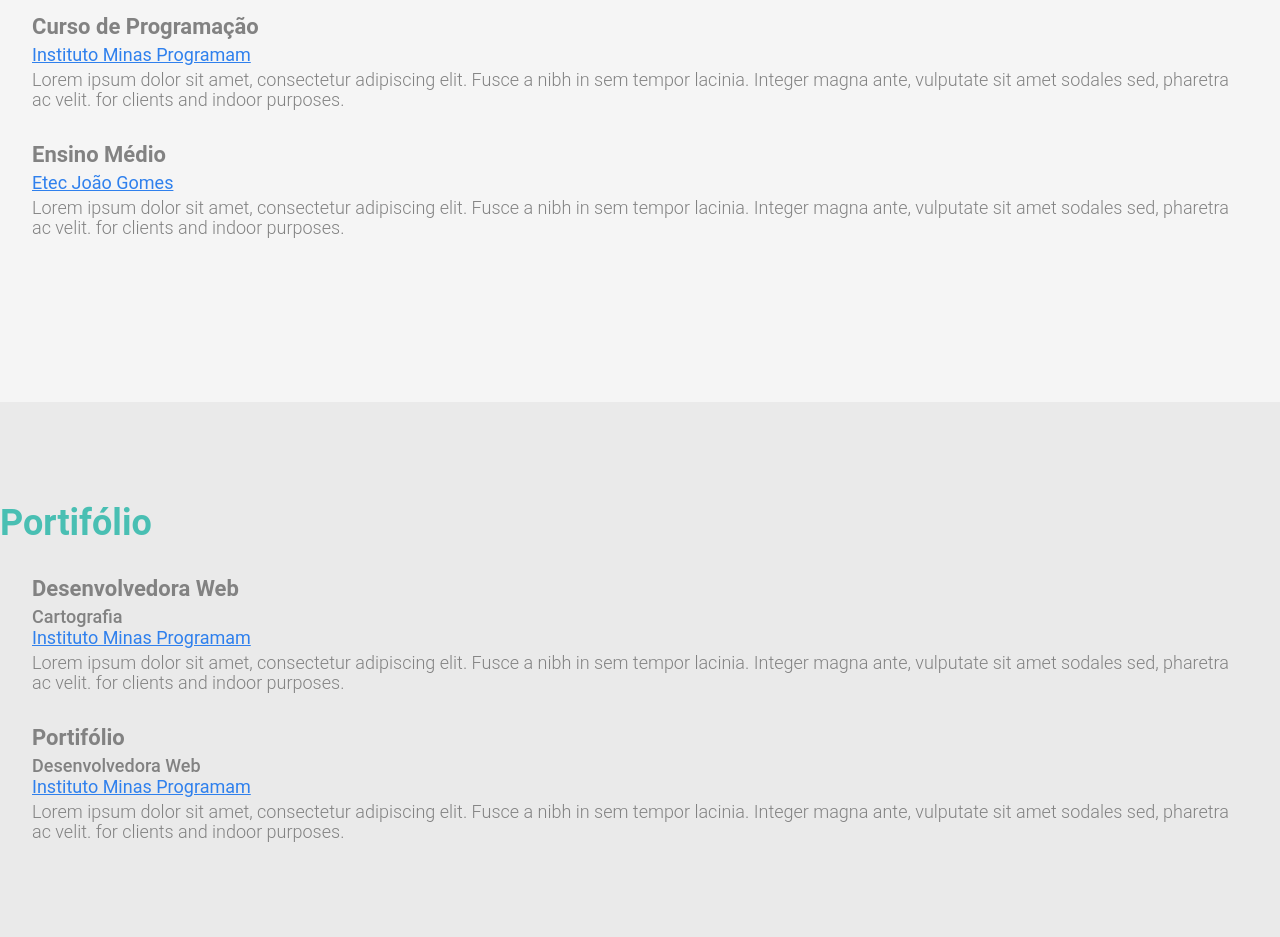
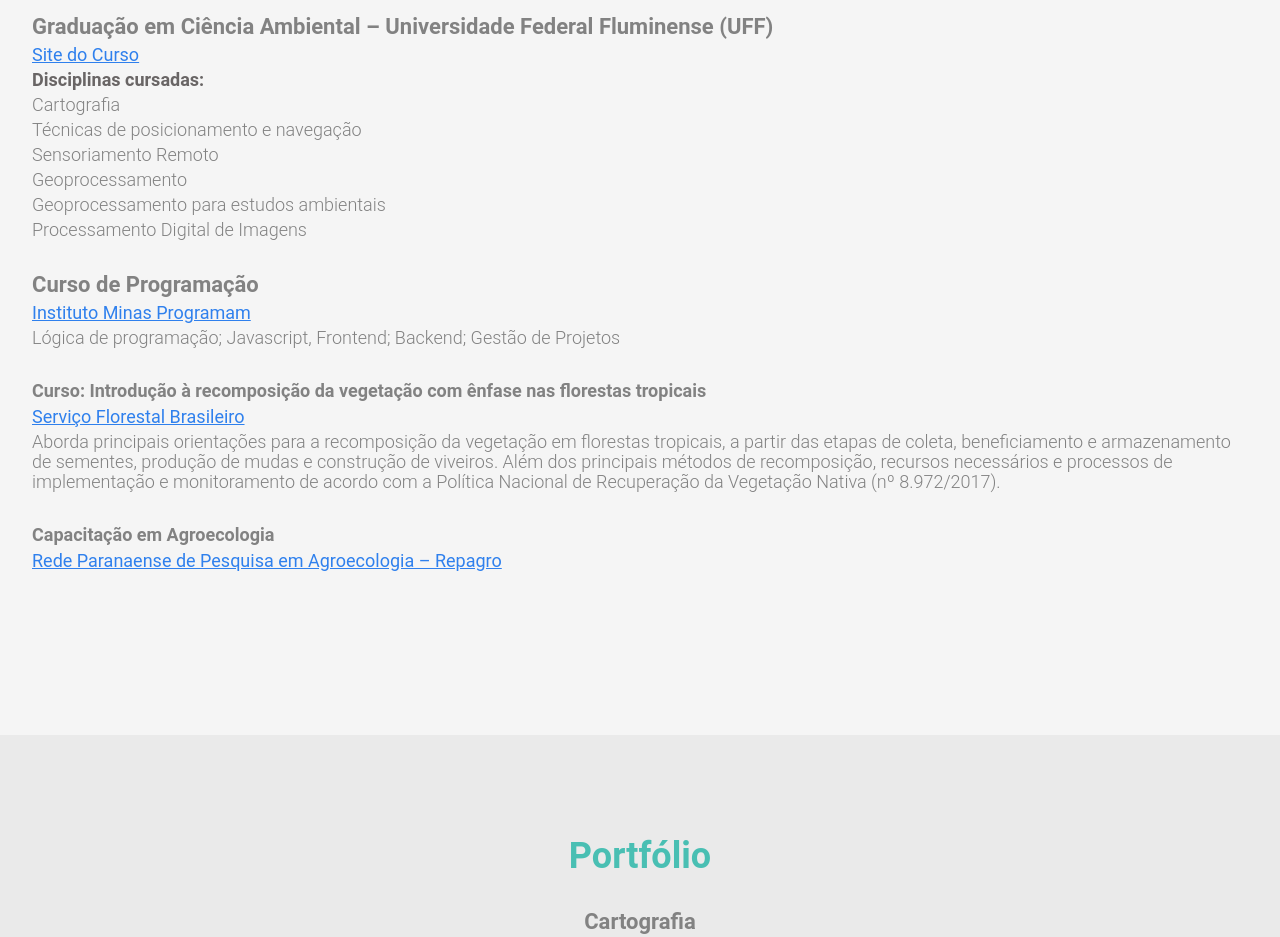
Before and after one commit to degos-tree/portifolio_netlify, a plain HTML site: page site/index.html in a window 1280 px wide. Shown: the part 960-1897 px from the top of the page. Drawn offline with Linux system fonts and the light colour scheme.

Commit message:
mudanças freneticas de corpo e imagens

```diff
--- a/site/index.css
+++ b/site/index.css
@@ -28,7 +28,7 @@ li {
 .header-menu nav {
     width: 100%;
     display: flex;
-    justify-content: flex-end;
+    justify-content: center;
 }
 
 .lista-menu {
@@ -66,6 +66,7 @@ li {
     display: flex;
     background-color: #EAEAEA;
     height: 100vh;
+    padding-bottom: 24px;
 }
 
 
@@ -84,16 +85,18 @@ li {
     height: 45px;
 }
 
+.profissao {
+    color: rgb(108, 16, 151);
+    height: 60px;
+}
 
 .texto-sobre {
     font-size: 20px;
     line-height: 32px;
+
 }
 
-.profissao {
-    color: rgb(108, 16, 151);
-    height: 60px;
-}
+
 
 .wrapper-formacao {
     background-color:whitesmoke;
@@ -115,9 +118,22 @@ li {
 
 }
 
+.lista-port {
+    justify-content: flex-start;
+
+
+}
+
 .lista-titulo {
     margin-bottom: 5px;
     font-size: 22px;
+    color: #828282;
+    font-weight: 700;
+}
+
+.lista-titulo1 {
+    margin-bottom: 5px;
+    font-size: 18px;
     color: #828282;
     font-weight: 700;
 }
@@ -135,6 +151,14 @@ li {
     font-weight: 300;
 }
 
+.lista-descricao1{
+    font-size: 18px;
+    margin-top: 5px;
+    line-height: 20px;
+    color: #696565;
+    font-weight: 700;
+}
+
 .wrapper-portifolio{
     background-color: #EAEAEA;
     display: flex;
@@ -146,6 +170,9 @@ li {
     margin-top: 100px;
     margin-bottom: 100px;
     flex-direction: column;
+    align-items: center;
+    justify-content: center;
+
 }
 
 .subtitulo-lista {
@@ -153,6 +180,14 @@ li {
     color:#828282;
     font-weight: 500;
     }
+
+.lista-img li {
+    margin-bottom: 16px;
+    display: flex;
+    align-items: center;
+    justify-content: center;
+    object-position: center;
+}
 
 .footer {
     background-color: #5A53D8;
--- a/site/index.html
+++ b/site/index.html
@@ -20,12 +20,12 @@
     <body>
         <header class="header-menu">
             <nav>
-                <ul class="lista-menu">
+                <ul class="lista-menu w3-button w3-mobile">
                     <li>
                         <a href="#formacao">Formação</a>
                     </li>
                     <li>
-                        <a href="#portfolio">Portifólio</a>
+                        <a href="#portfolio">Portfólio</a>
                     </li>
                     <li>
                         <a href="#contato">Contato</a>
@@ -39,17 +39,18 @@
         <!--ABERTURA DO MAIN-->
         <main>
             <section class="principal">
-                <article class="subcontainer-principal container">
+                <article class="subcontainer-principal">
                     <div>
                         <img src="img/selfie.png">
                     </div>
                     <div>
                         <h1 class="nome-completo">Débora Guerreiro</h1>
-                        <h2 class="profissao">Cartography, Environmental Science, and all things Geo</h2>
+                        <h2 class="profissao">Análise Espacial, Biodiversidade, Agroecologia</h2>
                     </div>
                     <div>
-                        <p class="texto-sobre">Hi! I'm currently a fifty-year student enrolled in the Environmental Science undergraduate program (B.A.) at Universidade Federal Fluminense (UFF). I have a study focus on Forestry Restoration and Geographic Information Systems.</p>
-                        <p class="texto-sobre"> Presently in a Cartography Tutoring Program at Geological and Environmental Analysis Department, supporting students during the course.</p>
+                        <p class="texto-sobre">Olá! Sou estudante do quinto ano no curso de Ciência Ambiental na Universidade Federal Fluminense (UFF) com foco em Recuperação de Ecossistemas e Sistemas de informação Geográfica (SIG).</p>
+                        <p class="texto-sobre">Atualmente faço parte do Programa de Monitoria nas disciplinas de Cartografia Aplicada e Temática nos cursos de Turismo e Geografia, dando suporte ao professor e auxílio aos alunos. Também desenvolvo como projeto um tutorial de utilização do programa de
+                            cartomática Philcarto.</p>
                     </div>
                 </article>
             </section>
@@ -66,16 +67,32 @@
                     <div class="lista-item">
                         <ul>
                             <li>
+                                <p class="lista-titulo">Graduação em Ciência Ambiental – Universidade Federal Fluminense (UFF)</p>
+                                <a href="http://cienciaambiental.sites.uff.br/perfil-do-curso/matriz-curricular/>" target="_blank" class="lista-local">Site do Curso</a>
+
+                                <p class="lista-descricao1">Disciplinas cursadas:</p>
+                                <p class="lista-descricao">Cartografia</p>
+                                <p class="lista-descricao">Técnicas de posicionamento e navegação</p>
+                                <p class="lista-descricao">Sensoriamento Remoto</p>
+                                <p class="lista-descricao">Geoprocessamento</p>
+                                <p class="lista-descricao">Geoprocessamento para estudos ambientais</p>
+                                <p class="lista-descricao">Processamento Digital de Imagens</p>
+                            </li>
+                            <li>
                                 <p class="lista-titulo">Curso de Programação</p>
                                 <a href="https://minasprogramam.com/>" target="_blank" class="lista-local">Instituto Minas Programam</a>
 
-                                <p class="lista-descricao">Lorem ipsum dolor sit amet, consectetur adipiscing elit. Fusce a nibh in sem tempor lacinia. Integer magna ante, vulputate sit amet sodales sed, pharetra ac velit. for clients and indoor purposes.</p>
+                                <p class="lista-descricao">Lógica de programação; Javascript, Frontend; Backend; Gestão de Projetos</p>
                             </li>
                             <li>
-                                <p class="lista-titulo">Ensino Médio</p>
-                                <a href="https://www.etecjga.com.br>" target="_blank" class="lista-local">Etec João Gomes</a>
+                                <p class="lista-titulo1">Curso: Introdução à recomposição da vegetação com ênfase nas florestas tropicais</p>
+                                <a href="https://www.florestal.gov.br>" target="_blank" class="lista-local">Serviço Florestal Brasileiro</a>
 
-                                <p class="lista-descricao">Lorem ipsum dolor sit amet, consectetur adipiscing elit. Fusce a nibh in sem tempor lacinia. Integer magna ante, vulputate sit amet sodales sed, pharetra ac velit. for clients and indoor purposes.</p>
+                                <p class="lista-descricao">Aborda principais orientações para a recomposição da vegetação em florestas tropicais, a partir das etapas de coleta, beneficiamento e armazenamento de sementes, produção de mudas e construção de viveiros. Além dos principais métodos de recomposição, recursos necessários e processos de implementação e monitoramento de acordo com a Política Nacional de Recuperação da Vegetação Nativa (nº 8.972/2017).</p>
+                            </li>
+                            <li>
+                                <p class="lista-titulo1">Capacitação em Agroecologia</p>
+                                <a href="https://www.facebook.com/Repagro-Rede-Paranaense-de-Pesquisa-em-Agroecologia-100852774976562/>" target="_blank" class="lista-local">Rede Paranaense de Pesquisa em Agroecologia – Repagro</a>
                             </li>
                         </ul>
                     </div>
@@ -88,23 +105,33 @@
             <section class="wrapper-portifolio">
                 <article id="portfolio" class="article-lista">
                     <div>
-                        <h3 class="topico-principal"> Portifólio</h3>
+                        <h3 class="topico-principal">Portfólio</h3>
                     </div>
                     <div class="lista-item">
+                        <ul class="lista-port">
+                            <li>
+                                <p class="lista-titulo">Cartografia</p>
+                            </li>
+                        </ul>
+                    </div>
+                    <div class="lista-img">
                         <ul>
                             <li>
-                                <p class="lista-titulo">Desenvolvedora Web</p>
-                                <p class="subtitulo-lista">Cartografia</p>
-                                <a href="https://minasprogramam.com" target="_blank" class="lista-local">Instituto Minas Programam</a>
-
-                                <p class="lista-descricao">Lorem ipsum dolor sit amet, consectetur adipiscing elit. Fusce a nibh in sem tempor lacinia. Integer magna ante, vulputate sit amet sodales sed, pharetra ac velit. for clients and indoor purposes.</p>
+                                <img src="img/mapa-local.png">
                             </li>
+                        </ul>
+                    </div>
+                    <div class="lista-img">
+                        <ul>
                             <li>
-                                <p class="lista-titulo">Portifólio</p>
-                                <p class="subtitulo-lista">Desenvolvedora Web</p>
-                                <a href="https://minasprogramam.com" target="_blank" class="lista-local">Instituto Minas Programam</a>
-
-                                <p class="lista-descricao">Lorem ipsum dolor sit amet, consectetur adipiscing elit. Fusce a nibh in sem tempor lacinia. Integer magna ante, vulputate sit amet sodales sed, pharetra ac velit. for clients and indoor purposes.</p>
+                                <img src="img/mapa-agro.png">
+                            </li>
+                        </ul>
+                    </div>
+                    <div class="lista-img">
+                        <ul>
+                            <li>
+                                <img src="img/mapa-composition.png">
                             </li>
                         </ul>
                     </div>
```
Also changed, not shown: site/img/mapa-agro.png (added), site/img/mapa-composition.png (added), site/img/mapa-local.png (added), 3 other files.
